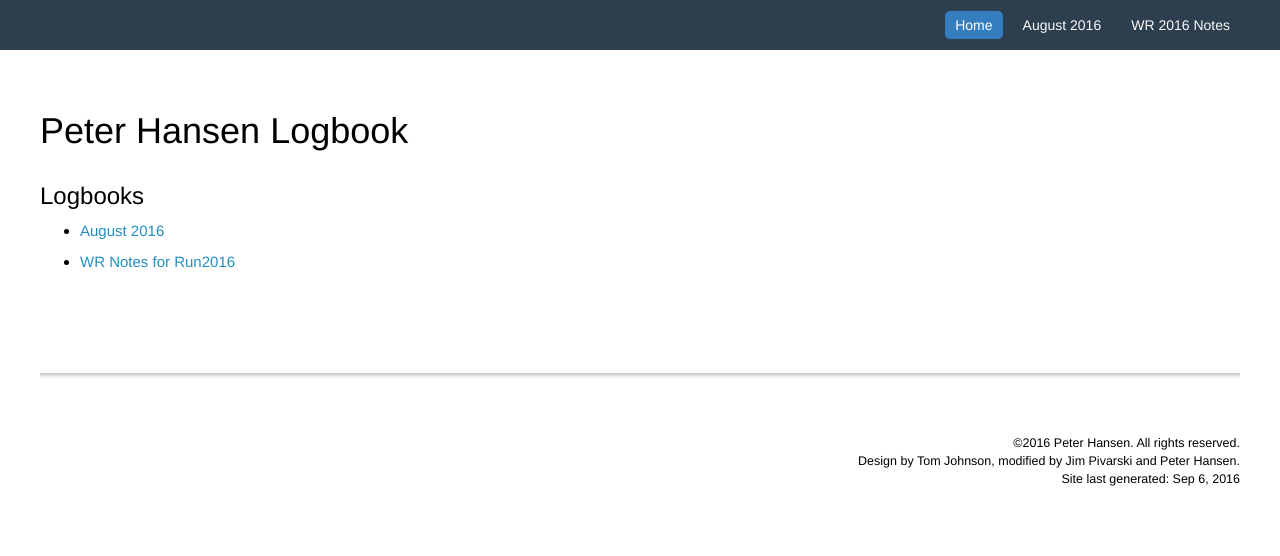
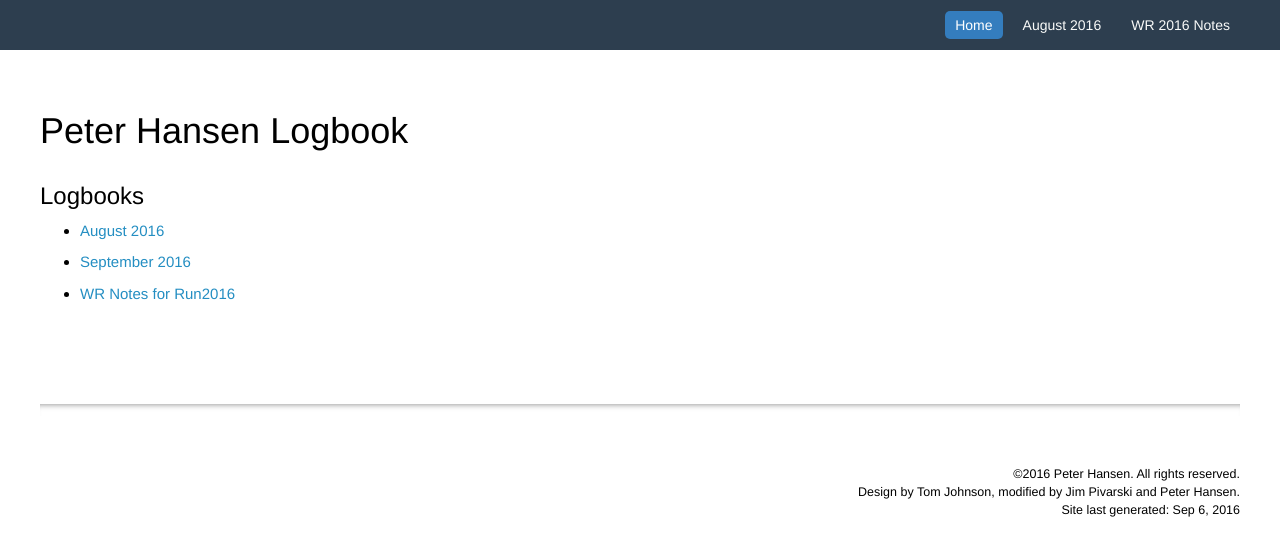
Before and after one commit to previsualconsent/CMSLogbook, a Jekyll site: the page built from index.md, in a window 1280 px wide. Shown: the top 556 px of the page. Built offline with Jekyll 4.4.1, drawn with Linux system fonts in a browser that asks for light colours; nearby versions of some CDN libraries; comment, search, counter and statistics services are not loaded.

Commit message:
Update index.md

```diff
--- a/index.md
+++ b/index.md
@@ -7,4 +7,5 @@ custom_css: mainpage
 
 ## Logbooks
  * [August 2016](august2016)
+ * [September 2016](sept2016)
  * [WR Notes for Run2016](Run2016Notes)
```
